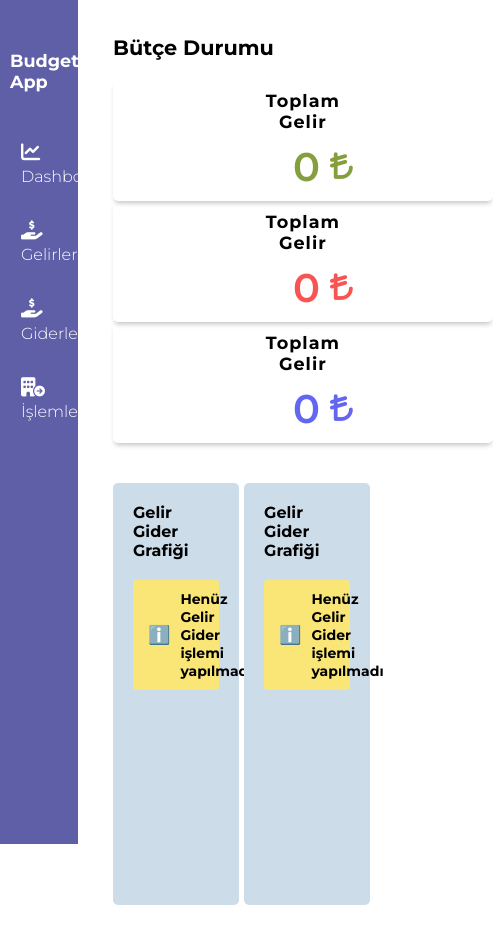
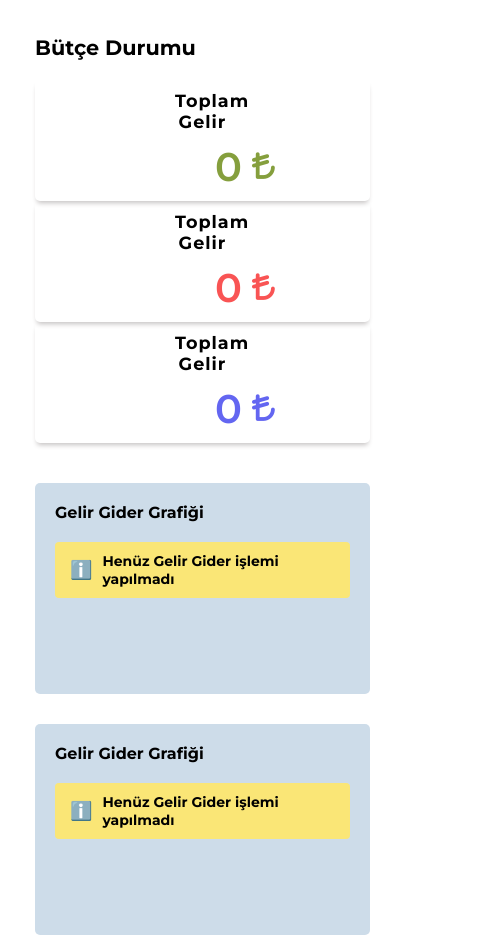
Before and after one commit to sanci1234/Budget-App, a plain HTML site: page index.html in a window 390 px wide. Shown: the whole page, 493 px wide, since content can reach past the window. Before the commit the page ends 905 px from the top, so only its background shows below. Drawn offline with Linux system fonts and the light colour scheme.

Commit message:
Card Responsive

```diff
--- a/style.css
+++ b/style.css
@@ -182,3 +182,39 @@ body, html {
   content: 'ℹ️';
   font-size: 18px;
 }
+@media screen and (max-width:821px){
+  .FirstContainer{
+    display: none;
+  }
+  .SecondContainer{
+    width: 100%;
+  }
+  .child-container{
+    flex-direction: column;
+  }
+  .child-container .gelir{
+    width: 100%;
+    text-align: center;
+  }
+  .child-container .kalan{
+    width: 100%;
+  }
+  .child-container .gider{
+    width: 100%;
+  }
+  .card-container{
+    display: block;
+
+  }
+  .card-container .card-1{
+    width: 100%;
+    height: 25vh;
+    margin-bottom: 30px;
+  }
+  .card-container .card-2{
+    width: 100%;
+    height: 25vh;
+
+  }
+
+}
```
